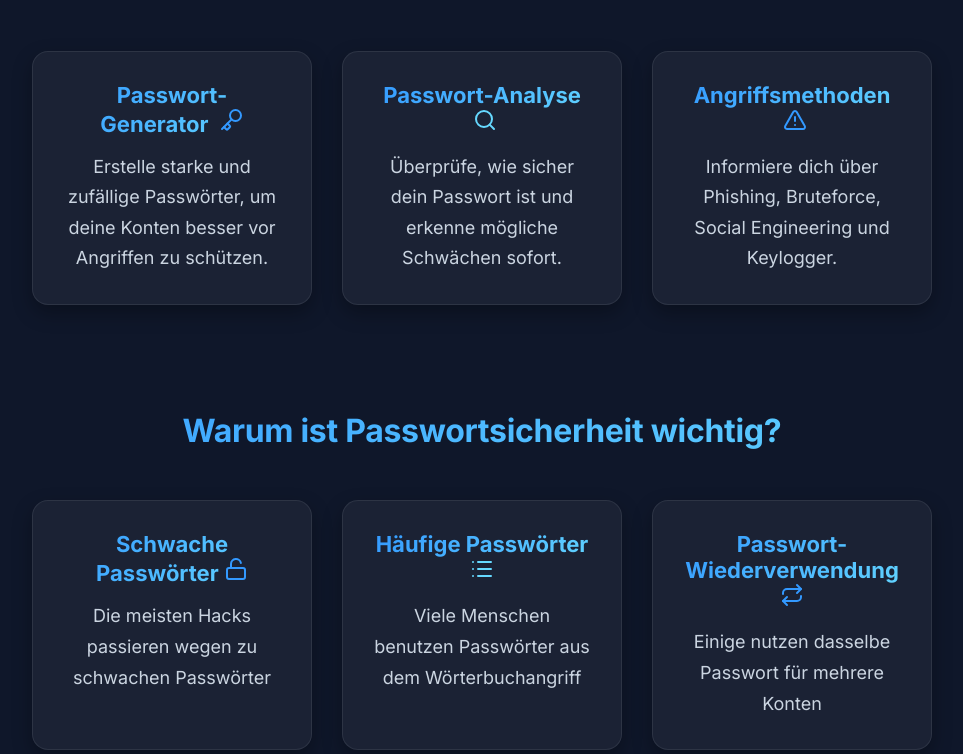
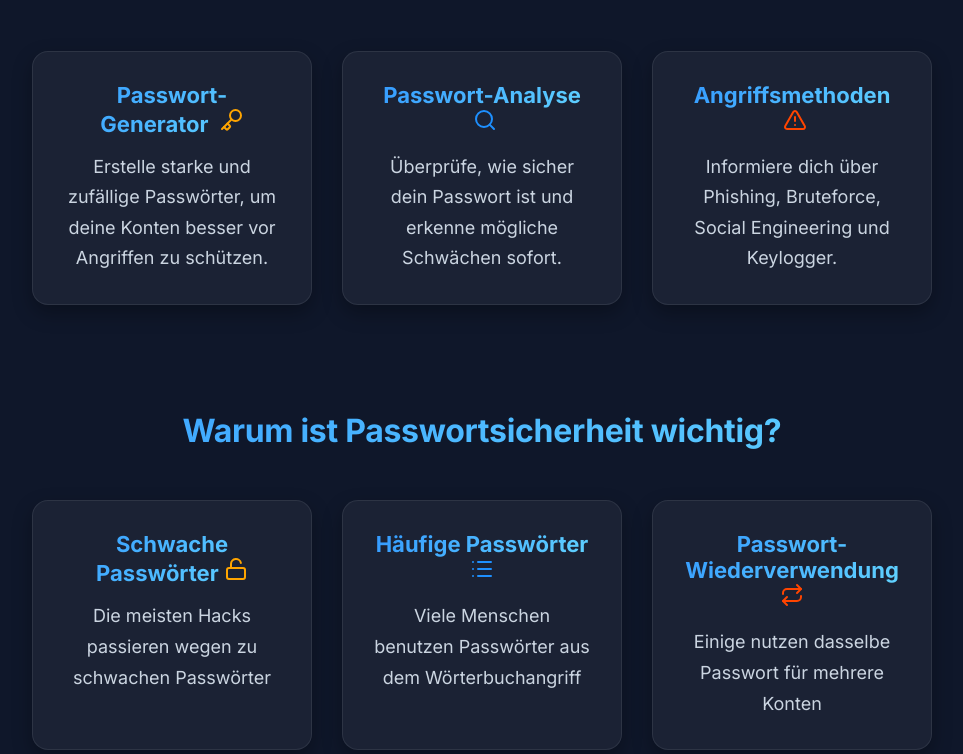
Before and after one commit to nevioband/SafeNet, a PHP site: page / in a window 1280 px wide. Shown: the part 664-1418 px from the top of the page, without its empty margins (158-1121 px from the left). Run offline with PHP 8.4, Linux system fonts and the light colour scheme; some libraries are stand-ins or nearby versions.

Commit message:
Revert icon.css and hero.css color changes

```diff
--- a/css/hero.css
+++ b/css/hero.css
@@ -71,12 +71,12 @@ h1, h2{
 }
 
 .btn-secondary {
-  border: 2px solid #3399ff;
-  color: #3399ff;
+  border: 2px solid #3b82f6;
+  color: #3b82f6;
   background: transparent;
 }
 
 .btn-secondary:hover {
-  background: #3399ff;
+  background: #3b82f6;
   color: white;
 }
--- a/css/icon.css
+++ b/css/icon.css
@@ -3,20 +3,20 @@
 }
 
 .icongenerator {
-    color: #3399ff;
+    color: orange;
 }
 .iconanalyse {
-    color: #66d9ff;
+    color: dodgerblue;
 }
 .iconangriffsmethoden {
-    color: #3399ff;
+    color: orangered;
 }
 .iconschwachepasswörter {
-    color: #3399ff;
+    color: orange;
 }
 .iconhäufigepasswörter {
-    color: #66d9ff;
+    color: dodgerblue;
 }
 .iconpasswort-wiederverwendung {
-    color: #3399ff;
+    color: orangered;
 }
```
